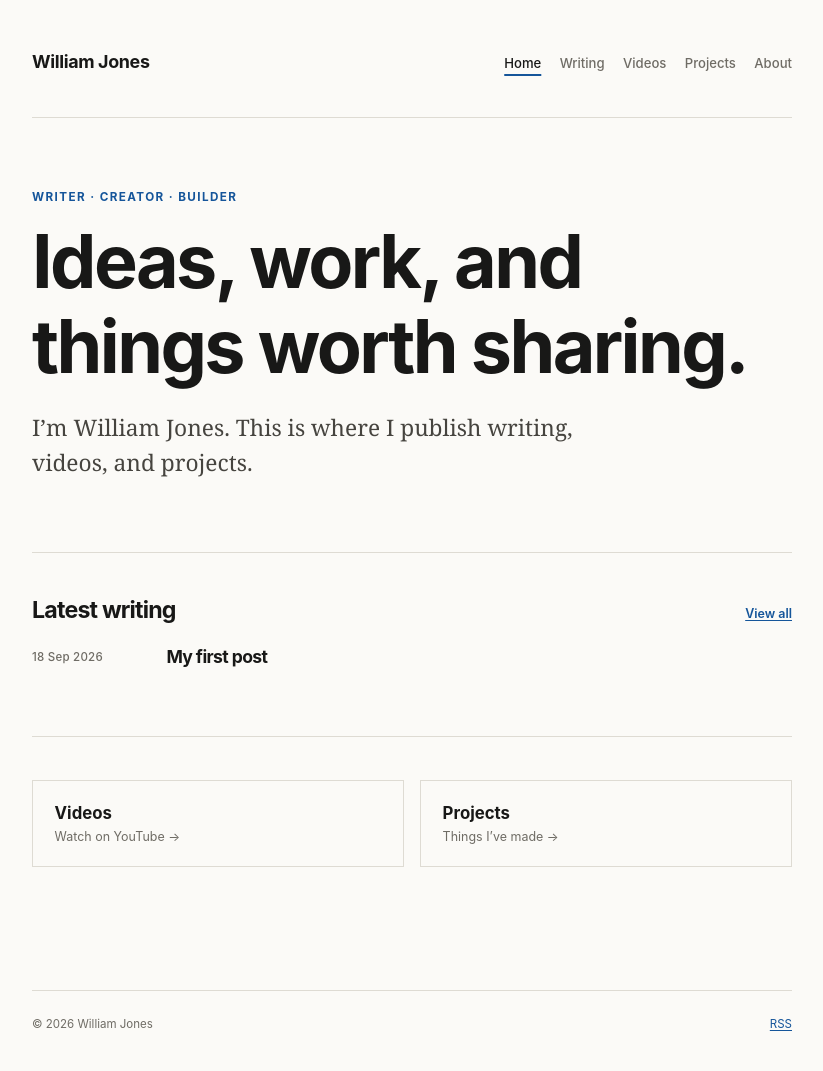
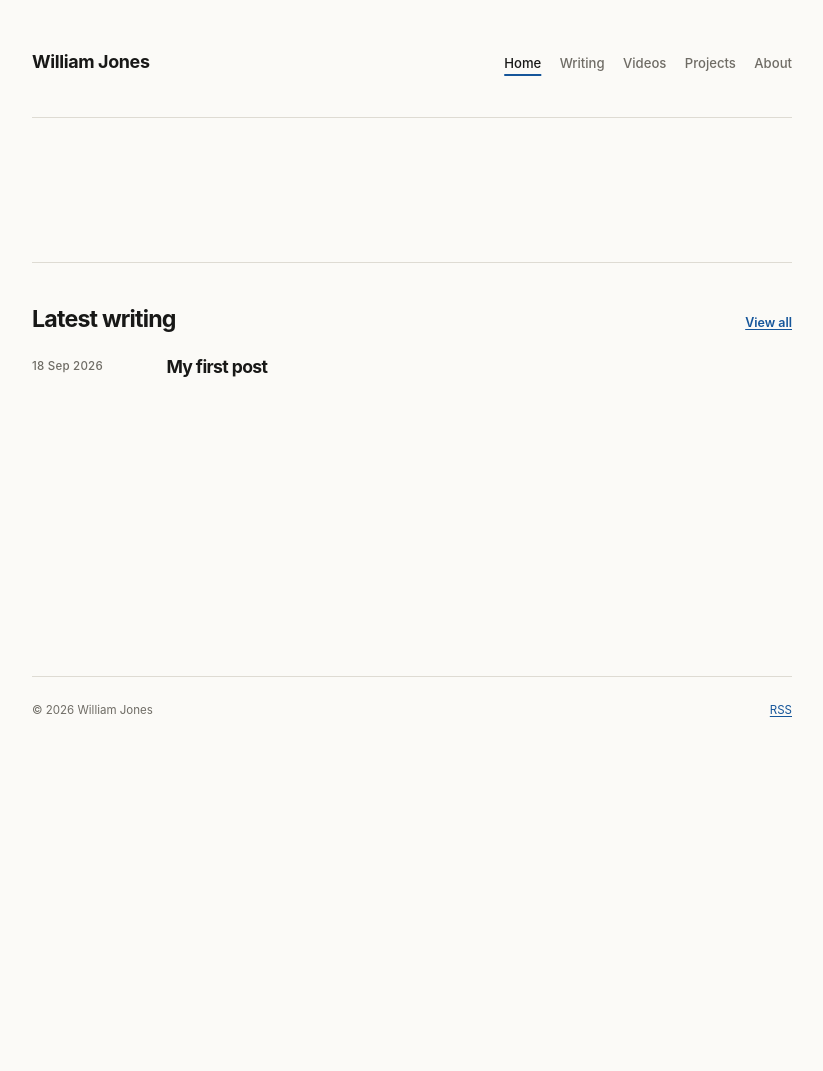
Before and after one commit to willjones-0/willjones-0.github.io, a Jekyll site: the page built from index.md, in a window 1280 px wide. Shown: the whole page, without its empty margins (228-1051 px from the left). Built offline with Jekyll 4.4.1, drawn with Linux system fonts in a browser that asks for light colours; after the commit the page ends 900 px from its top, so only the background shows below that.

Commit message:
fixing ai slop

```diff
--- a/_config.yml
+++ b/_config.yml
@@ -1,9 +1,9 @@
 title: William Jones
-description: Writing, videos, and projects by William Jones.
+description: The website of William Jones.
 url: "https://willjones-0.github.io"
 baseurl: ""
 author: William Jones
-timezone: Europe/London
+timezone: London
 permalink: /writing/:title/
 plugins:
   - jekyll-feed
--- a/index.md
+++ b/index.md
@@ -3,9 +3,6 @@ layout: default
 title: Home
 ---
 <section class="hero">
-  <p class="kicker">Writer · Creator · Builder</p>
-  <h1>Ideas, work, and things worth sharing.</h1>
-  <p class="lede">I’m William Jones. This is where I publish writing, videos, and projects.</p>
 </section>
 <section class="home-section">
   <div class="section-heading"><h2>Latest writing</h2><a href="{{ '/writing/' | relative_url }}">View all</a></div>
@@ -15,9 +12,5 @@ title: Home
     <li><time datetime="{{ post.date | date_to_xmlschema }}">{{ post.date | date: "%d %b %Y" }}</time><div><h3><a href="{{ post.url | relative_url }}">{{ post.title }}</a></h3>{% if post.description %}<p>{{ post.description }}</p>{% endif %}</div></li>
     {% endfor %}
   </ol>
-  {% else %}<p class="empty-state">The first essay is on its way.</p>{% endif %}
+  {% else %}<p class="empty-state"></p>{% endif %}
 </section>
-<section class="home-section compact-grid">
-  <a class="feature-link" href="{{ '/videos/' | relative_url }}"><span>Videos</span><small>Watch on YouTube →</small></a>
-  <a class="feature-link" href="{{ '/projects/' | relative_url }}"><span>Projects</span><small>Things I’ve made →</small></a>
-</section>
```
